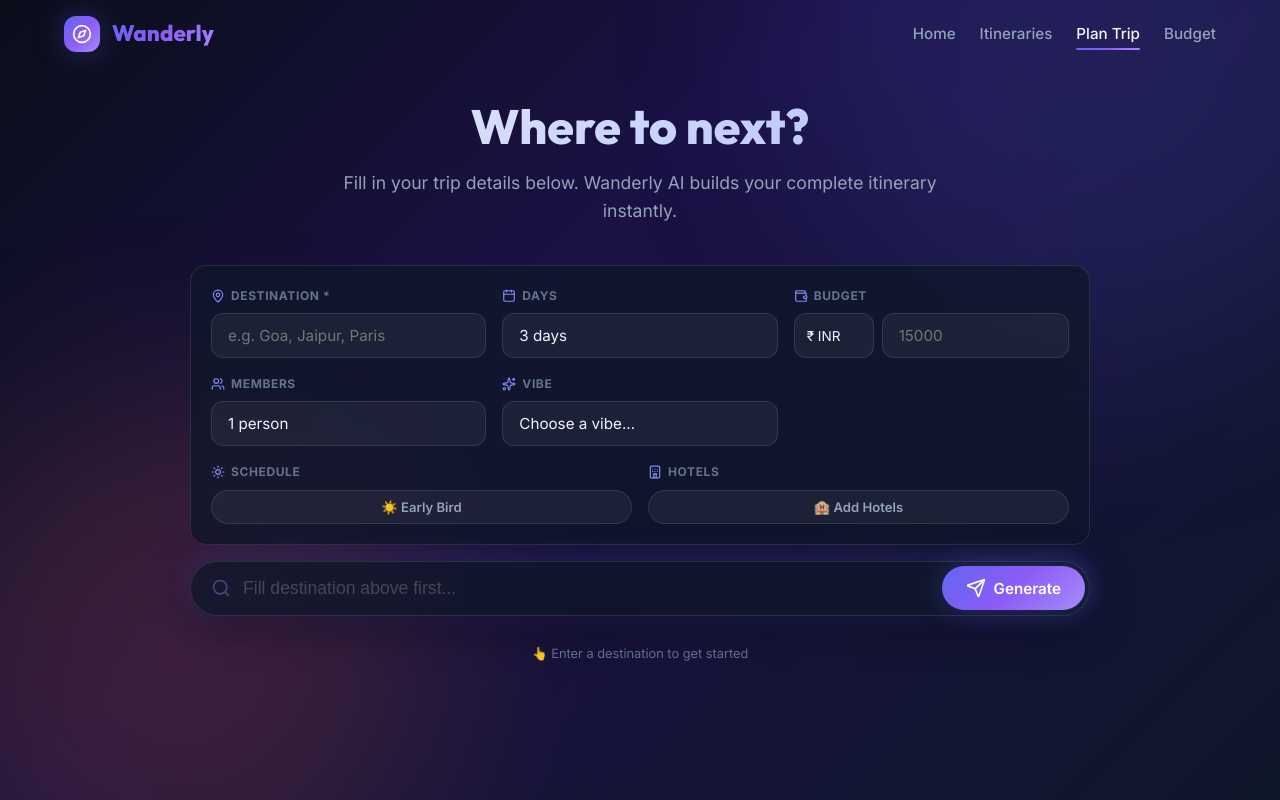
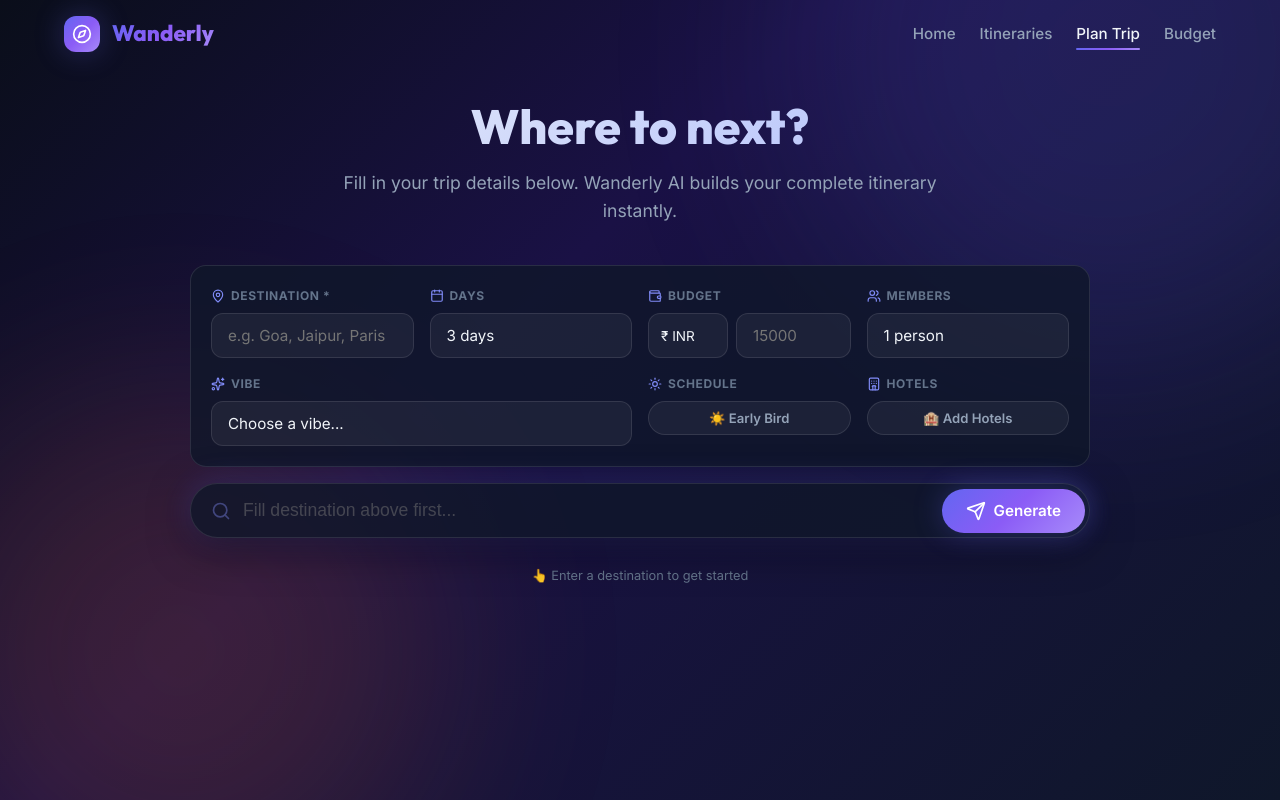
Before and after one commit to Tammminana/WarmUpChallenge, a React (Vite) app: page /plan in a window 1280 px wide. Built offline with nearby package versions, Linux system fonts and the light colour scheme.

Commit message:
feat: restructure planner grid into 4-col 2-row layout, sync vibe dropdown with landing personas

```diff
--- a/src/pages/Planner.jsx
+++ b/src/pages/Planner.jsx
@@ -164,7 +164,11 @@ function makeCalendarUrl(destination, day, activities, tripStartDate = null) {
 }
 
 const CURRENCIES = ['₹ INR', '$ USD', '€ EUR', '£ GBP', '¥ JPY', 'د.إ AED'];
-const VIBES = ['Budget Explorer', 'Luxury Traveler', 'Adventure Seeker', 'Culture Enthusiast', 'Foodie', 'Night Owl', 'Family Trip', 'Solo Wanderer'];
+const VIBES = [
+  'Budget Explorer', 'History Buff', 'Luxury Foodie', 'Wellness Seeker',
+  'Photo Hunter', 'Nightlife Lover', 'Luxury Traveler', 'Adventure Seeker',
+  'Culture Enthusiast', 'Foodie', 'Night Owl', 'Family Trip', 'Solo Wanderer'
+];
 
 export default function Planner() {
   const [searchParams] = useSearchParams();
@@ -347,7 +351,7 @@ export default function Planner() {
                 </select>
               </div>
 
-              <div className={styles.inputGroup}>
+              <div className={`${styles.inputGroup} ${styles.vibeGroup}`}>
                 <label className={styles.inputLabel}>
                   <Sparkles size={14} /> Vibe
                 </label>
@@ -357,9 +361,8 @@ export default function Planner() {
                 </select>
               </div>
 
-              {/* Schedule + Hotels — side-by-side half-width toggles */}
-              <div className={styles.toggleRow}>
-                <div className={styles.inputGroup}>
+              {/* Schedule + Hotels — beside vibe on 2nd row */}
+              <div className={styles.inputGroup}>
                   <label className={styles.inputLabel}>
                     {isNightPerson ? <Moon size={14} /> : <Sun size={14} />} Schedule
                   </label>
@@ -388,7 +391,6 @@ export default function Planner() {
                     {includeHotels ? '🏨 Hotels On' : '🏨 Add Hotels'}
                   </button>
                 </div>
-              </div>
             </div>
 
             {/* Weather preview for destination + first day */}
--- a/src/pages/Planner.module.css
+++ b/src/pages/Planner.module.css
@@ -34,10 +34,10 @@
   gap: var(--space-4);
 }
 
-/* Structured Inputs Grid — 3 cols main inputs + 1 row for toggles */
+/* Structured Inputs Grid — 4 cols */
 .structuredInputs {
   display: grid;
-  grid-template-columns: repeat(3, 1fr);
+  grid-template-columns: repeat(4, 1fr);
   gap: var(--space-4);
   background: var(--surface-card);
   border: 1px solid var(--surface-glass-border);
@@ -45,12 +45,8 @@
   padding: var(--space-5);
 }
 
-/* Toggle row: Schedule + Hotels side by side, each half width */
-.toggleRow {
-  grid-column: 1 / -1;
-  display: grid;
-  grid-template-columns: 1fr 1fr;
-  gap: var(--space-4);
+.vibeGroup {
+  grid-column: span 2;
 }
 
 .inputGroup {
```
